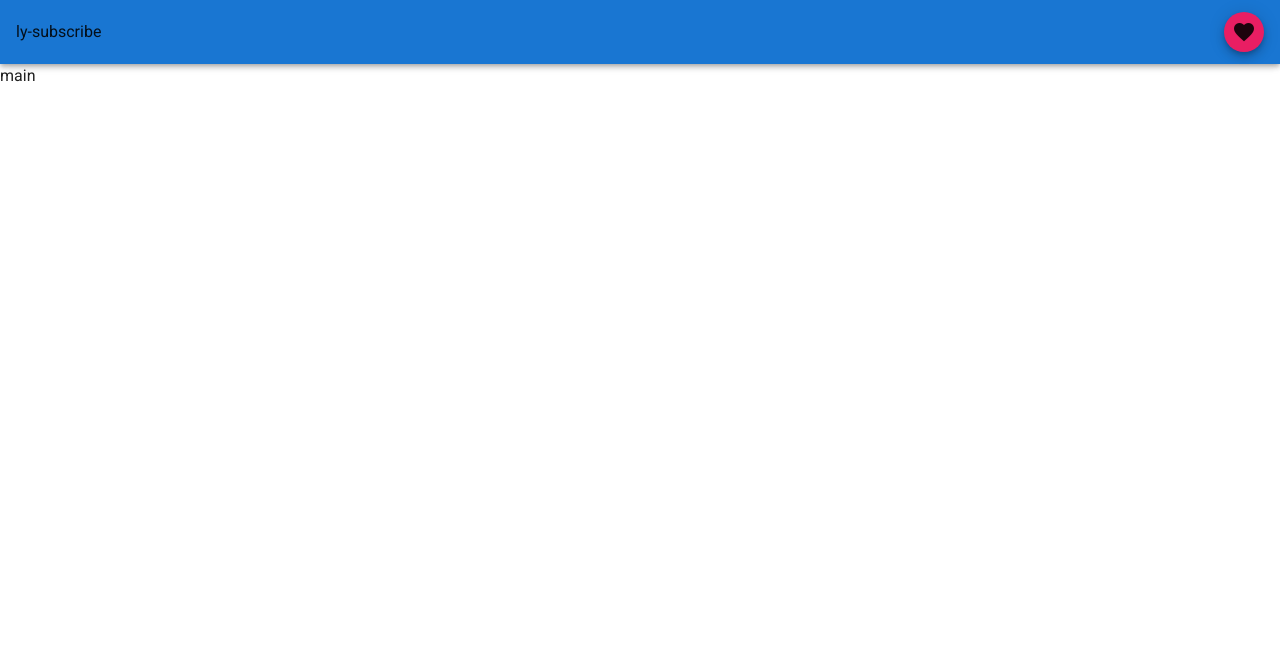
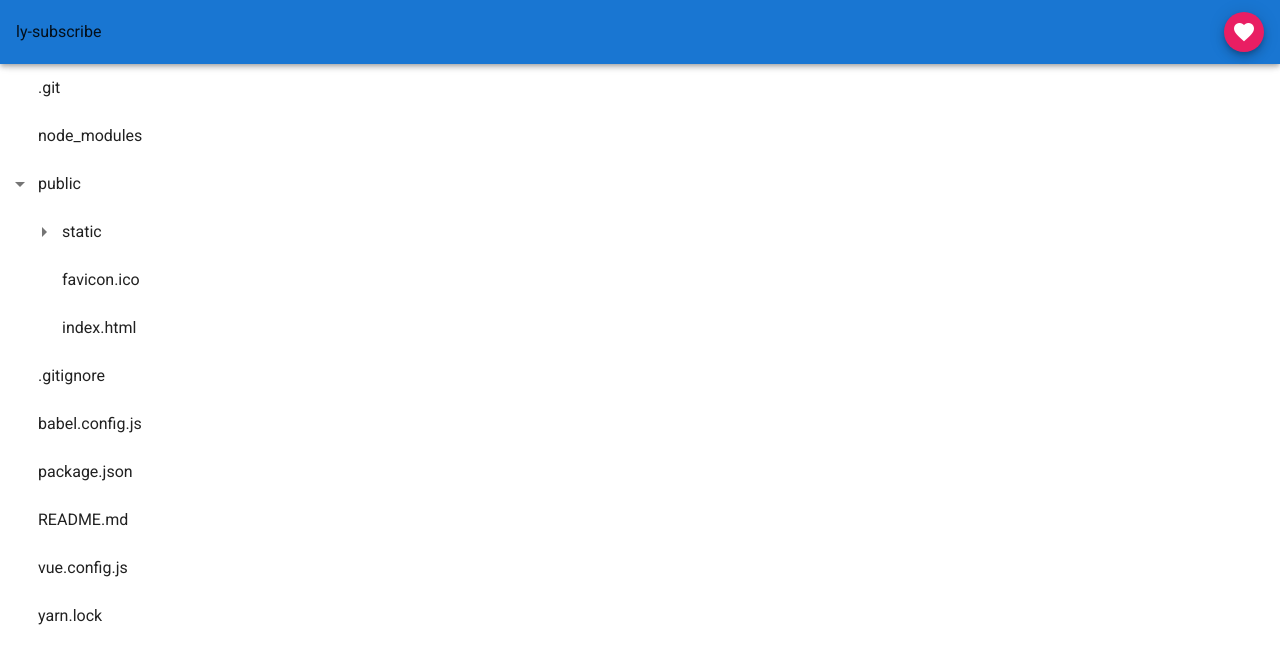
Before and after one commit to ly-chn/ly-subscribe-vue, a Vue app: page / in a window 1280 px wide. Shown: the top 664 px of the page. Built offline with nearby package versions, Linux system fonts and the light colour scheme.

Commit message:
tailwind

```diff
--- a/package.json
+++ b/package.json
@@ -7,8 +7,12 @@
     "build": "vue-cli-service build"
   },
   "dependencies": {
+    "@tailwindcss/postcss7-compat": "^2.0.2",
+    "autoprefixer": "^9",
     "core-js": "^3.6.5",
+    "postcss": "^7",
     "register-service-worker": "^1.7.1",
+    "tailwindcss": "npm:@tailwindcss/postcss7-compat@^2.0.2",
     "vue": "^2.6.11",
     "vue-router": "^3.2.0",
     "vuetify": "^2.4.0",
@@ -22,6 +26,7 @@
     "@vue/cli-service": "~4.5.0",
     "sass": "^1.32.0",
     "sass-loader": "^10.0.0",
+    "vue-cli-plugin-tailwind": "~2.0.6",
     "vue-cli-plugin-vuetify": "~2.3.1",
     "vue-template-compiler": "^2.6.11",
     "vuetify-loader": "^1.7.0"
--- /dev/null
+++ b/postcss.config.js
@@ -0,0 +1,6 @@
+module.exports = {
+  plugins: {
+    tailwindcss: {},
+    autoprefixer: {}
+  }
+}
--- a/src/App.vue
+++ b/src/App.vue
@@ -1,21 +1,29 @@
 <template>
   <v-app>
     <v-app-bar app color="primary">
-      <div class="d-flex align-center">
+      <div class="d-flex align-center ">
         ly-subscribe
       </div>
 
       <v-spacer></v-spacer>
 
       <v-btn fab small color="pink">
-        <v-icon dark >
+        <v-icon color="white">
           mdi-heart
         </v-icon>
       </v-btn>
     </v-app-bar>
 
     <v-main>
-      main
+      <v-treeview
+          v-model="tree"
+          :open="initiallyOpen"
+          :items="items"
+          activatable
+          item-key="name"
+          open-on-click>
+        <template v-slot:append="{}"></template>
+      </v-treeview>
     </v-main>
   </v-app>
 </template>
@@ -25,6 +33,71 @@
 export default {
   name: 'App',
 
-  data: () => ({}),
+  data: () => ({
+    initiallyOpen: ['public'],
+    files: {
+      html: 'mdi-language-html5',
+      js: 'mdi-nodejs',
+      json: 'mdi-code-json',
+      md: 'mdi-language-markdown',
+      pdf: 'mdi-file-pdf',
+      png: 'mdi-file-image',
+      txt: 'mdi-file-document-outline',
+      xls: 'mdi-file-excel',
+    },
+    tree: [],
+    items: [
+      {
+        name: '.git',
+      },
+      {
+        name: 'node_modules',
+      },
+      {
+        name: 'public',
+        children: [
+          {
+            name: 'static',
+            children: [{
+              name: 'logo.png',
+              file: 'png',
+            }],
+          },
+          {
+            name: 'favicon.ico',
+            file: 'png',
+          },
+          {
+            name: 'index.html',
+            file: 'html',
+          },
+        ],
+      },
+      {
+        name: '.gitignore',
+        file: 'txt',
+      },
+      {
+        name: 'babel.config.js',
+        file: 'js',
+      },
+      {
+        name: 'package.json',
+        file: 'json',
+      },
+      {
+        name: 'README.md',
+        file: 'md',
+      },
+      {
+        name: 'vue.config.js',
+        file: 'js',
+      },
+      {
+        name: 'yarn.lock',
+        file: 'txt',
+      },
+    ],
+  }),
 };
 </script>
--- /dev/null
+++ b/src/assets/tailwind.css
@@ -0,0 +1,5 @@
+@tailwind base;
+
+@tailwind components;
+
+@tailwind utilities;
--- a/src/main.js
+++ b/src/main.js
@@ -4,6 +4,7 @@ import './registerServiceWorker'
 import router from './router'
 import store from './store'
 import vuetify from './plugins/vuetify';
+import './assets/tailwind.css'
 
 Vue.config.productionTip = false
 
--- /dev/null
+++ b/tailwind.config.js
@@ -0,0 +1,11 @@
+module.exports = {
+  purge: { content: ['./public/**/*.html', './src/**/*.vue'] },
+  darkMode: false, // or 'media' or 'class'
+  theme: {
+    extend: {},
+  },
+  variants: {
+    extend: {},
+  },
+  plugins: [],
+}
```
